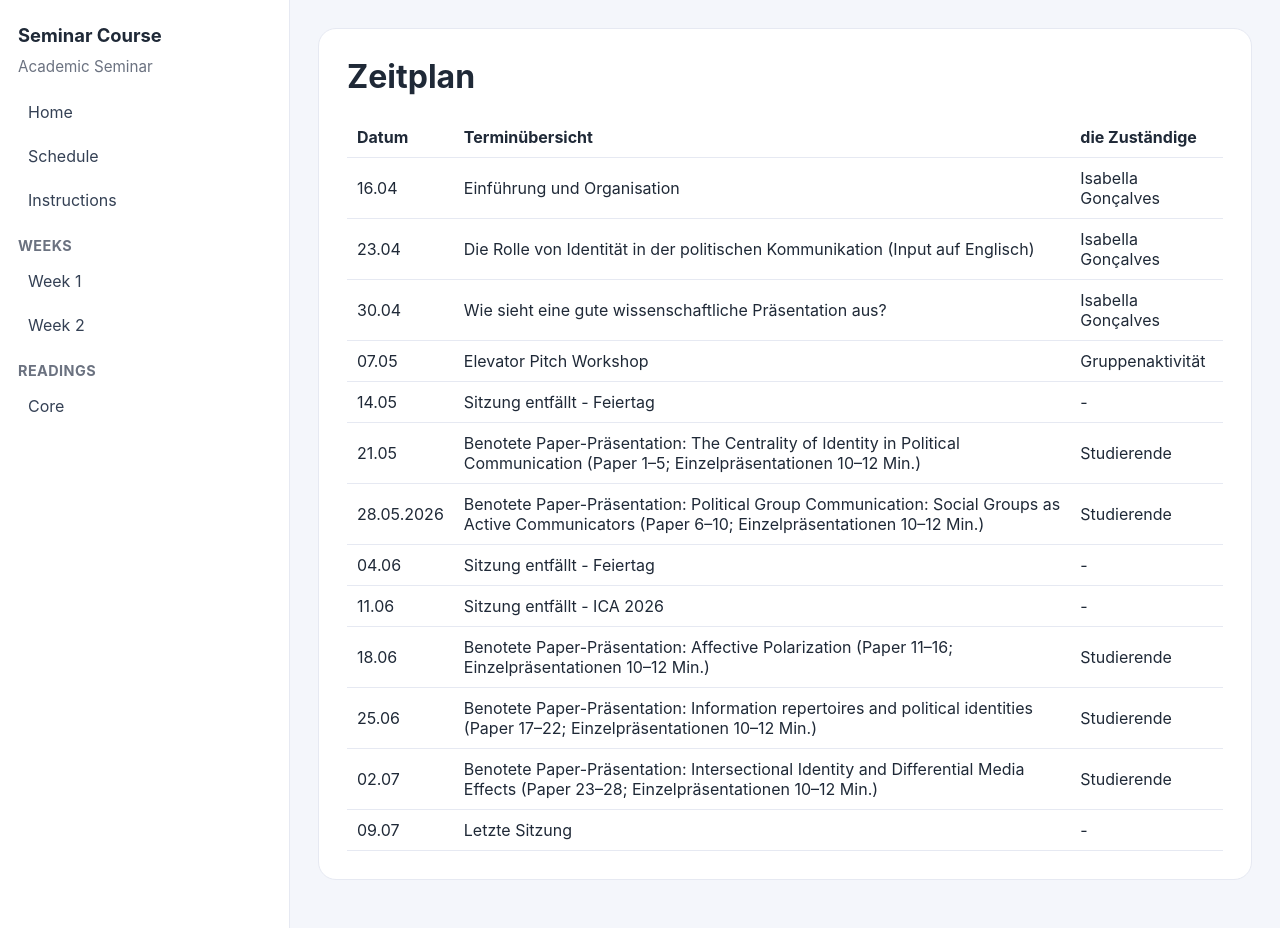
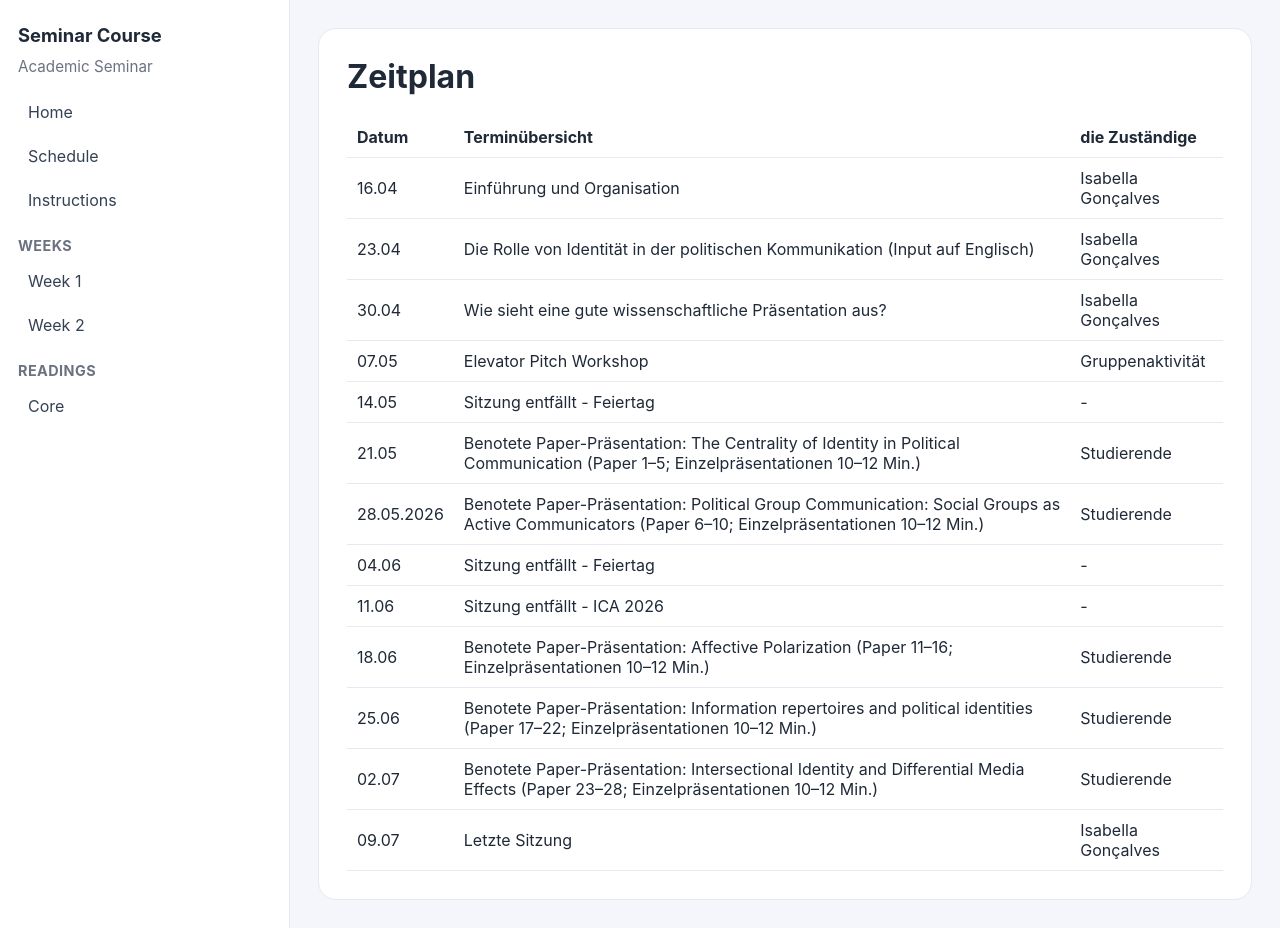
Before and after one commit to bellasgon/SeminarC_Sommer, a Jekyll site: the page built from schedule.md, in a window 1280 px wide and 928 px high. Built offline with Jekyll 4.4.1, drawn with Linux system fonts in a browser that asks for light colours.

```diff
--- a/schedule.md
+++ b/schedule.md
@@ -19,4 +19,4 @@
 | 18.06 | Benotete Paper-Präsentation: Affective Polarization (Paper 11–16; Einzelpräsentationen 10–12 Min.) | Studierende |
 | 25.06 | Benotete Paper-Präsentation: Information repertoires and political identities (Paper 17–22; Einzelpräsentationen 10–12 Min.) | Studierende |
 | 02.07 | Benotete Paper-Präsentation: Intersectional Identity and Differential Media Effects (Paper 23–28; Einzelpräsentationen 10–12 Min.) | Studierende |
-| 09.07 | Letzte Sitzung | - |
+| 09.07 | Letzte Sitzung | Isabella Gonçalves |
```
